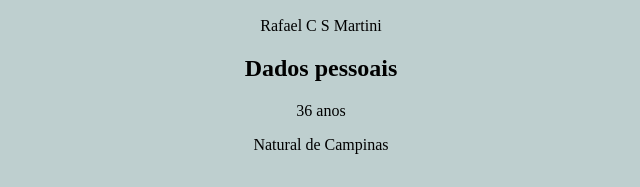
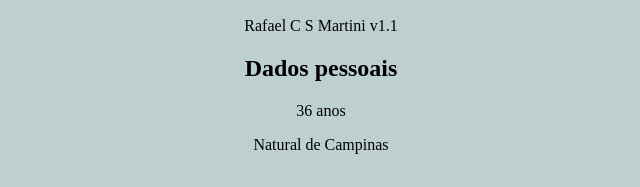
Before and after one commit to rafaelcsm/paginapessoal, a website: page index.html in a window 1280 px wide. Shown: the part 270-457 px from the top of the page, 319-959 px from the left. Drawn offline with Linux system fonts and the light colour scheme.

Commit message:
Versão v1.1

```diff
--- a/index.html
+++ b/index.html
@@ -45,7 +45,7 @@
     <h1>Página Pessoal</h1>
         <div class="intro">
         <img src="images/foto.jpg" alt="Foto profissional" width="150" />
-        <p>Rafael C S Martini</p>
+        <p>Rafael C S Martini v1.1</p>
     </div>
         <div>
             <h2 id="pessoal">Dados pessoais</h2>
```
